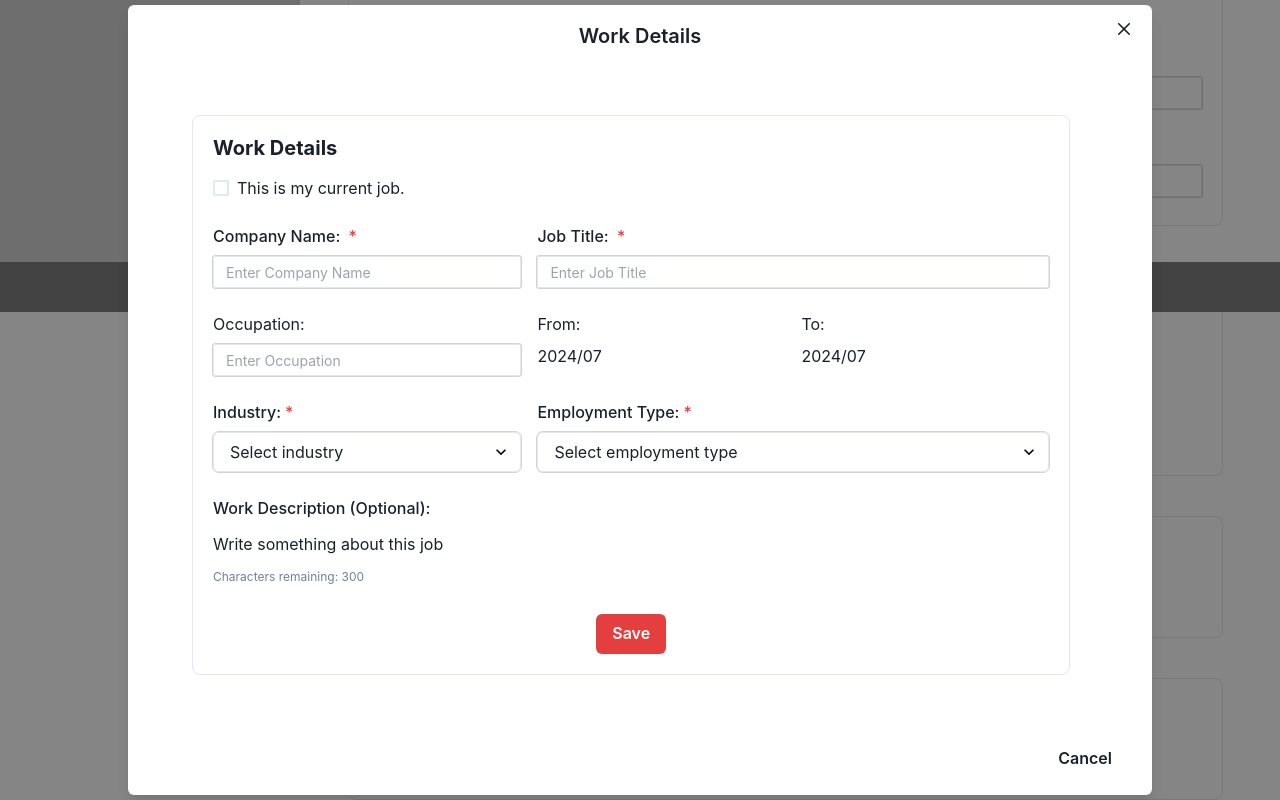
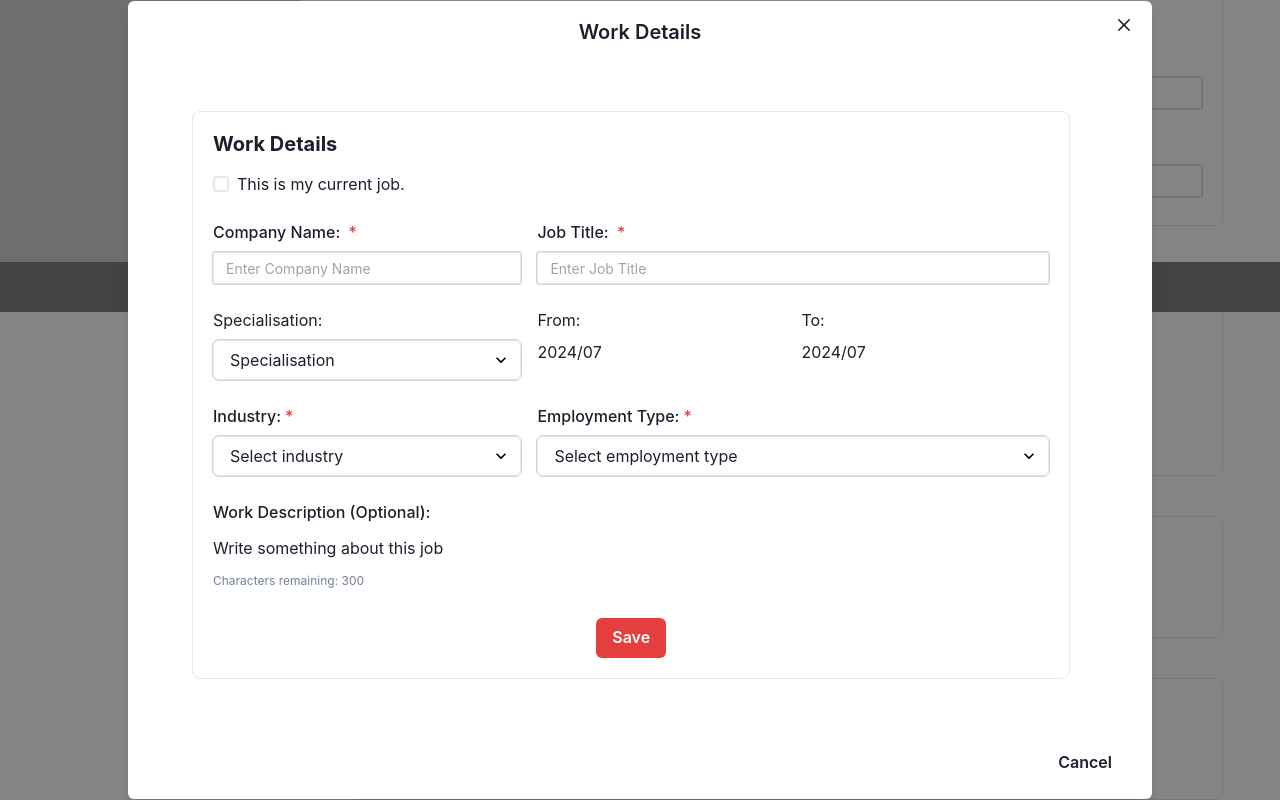
Before and after one commit to llamaonthefence/SEIF-17-Proj-03, a React (Vite) app: page /profile in a window 1280 px wide. Both pictures are taken after typing "Sample", "Sample", "Sample", "Sample", "name@example.com", "Sample" into the empty fields and a click on the button "Add Work Experience". Shown: the part 699-1499 px from the top of the page. Built offline with nearby package versions, Linux system fonts and the light colour scheme.

Commit message:
updated workExp form

```diff
--- a/src/components/profileComponents/WorkExpForm.jsx
+++ b/src/components/profileComponents/WorkExpForm.jsx
@@ -3,13 +3,16 @@ import React from "react";
 import DateInput from "./DateInput";
 import { v4 as uuidv4 } from 'uuid'
 import formatDate from "../../util/formatDate";
+import specialisations from "../../constants/specialisations";
+import INDUSTRIES from "../../constants/industries";
+import employmentTypes from "../../constants/employmenttypes";
 
 //using ChakraUI "controlled input"
 
 function WorkDetails({ onSave }) {
     const [companyName, setCompanyName] = React.useState('')
     const [jobTitle, setJobTitle] = React.useState('')
-    const [occupation, setOccupation] = React.useState('')
+    const [specialisation, setSpecialisation] = React.useState('')
     const [fromDate, setFromDate] = React.useState(new Date())
     const [toDate, setToDate] = React.useState(new Date())
     const [industry, setIndustry] = React.useState('')
@@ -28,7 +31,7 @@ function WorkDetails({ onSave }) {
 
     const handleCompanyNameChange = (event) => setCompanyName(event.target.value)
     const handleJobTitleChange = (event) => setJobTitle(event.target.value)
-    const handleOccupationChange = (event) => setOccupation(event.target.value)
+    const handleSpecialisationChange = (event) => setSpecialisation(event.target.value)
     const handleFromDateChange = (date) => setFromDate(date)
     const handleToDateChange = (date) => setToDate(date)
     const handleIndustryChange = (event) => setIndustry(event.target.value)
@@ -147,14 +150,17 @@ function WorkDetails({ onSave }) {
 
 
             <GridItem rowSpan={1} colSpan={2}>
-            <Box mb="8px" className="occupation-box">
-            <Text mb='8px' textAlign="left">Occupation: {occupation}</Text>
-            <Input
-             value={occupation}
-             onChange={handleOccupationChange}
-             placeholder='Enter Occupation'
-             size='sm'
-             />
+            <Box mb="8px" className="specialisation-box">
+            <Text mb='8px' textAlign="left">Specialisation:</Text>
+            <Select
+            placeholder='Specialisation'
+            value={specialisation}
+            onChange={handleSpecialisationChange}
+            >
+             {specialisations.map((specialise, index) => (
+                <option key={index} value={specialise}>{specialise}</option>
+             ))}
+            </Select>
             </Box>
             </GridItem>
 
@@ -191,9 +197,9 @@ function WorkDetails({ onSave }) {
             value={industry}
             onChange={handleIndustryChange}
             >
-             <option value='option1'>Option 1</option>
-             <option value='option2'>Option 2</option>
-             <option value='option3'>Option 3</option>
+             {INDUSTRIES.map((industry, index) => (
+                <option key={index} value={industry}>{industry}</option>
+             ))}
             </Select>
             </FormControl>
             </Box>
@@ -208,9 +214,9 @@ function WorkDetails({ onSave }) {
             value={employmentType}
             onChange={handleEmploymentTypeChange}
             >
-             <option value='option1'>Option 1</option>
-             <option value='option2'>Option 2</option>
-             <option value='option3'>Option 3</option>
+             {employmentTypes.map((type, index) => (
+                <option key={index} value={type}>{type}</option>
+             ))}
             </Select>
             </FormControl>
             </Box>
```
Also changed, not shown: src/components/profileComponents/GAexperienceList.jsx (added, +50 -0 lines).
